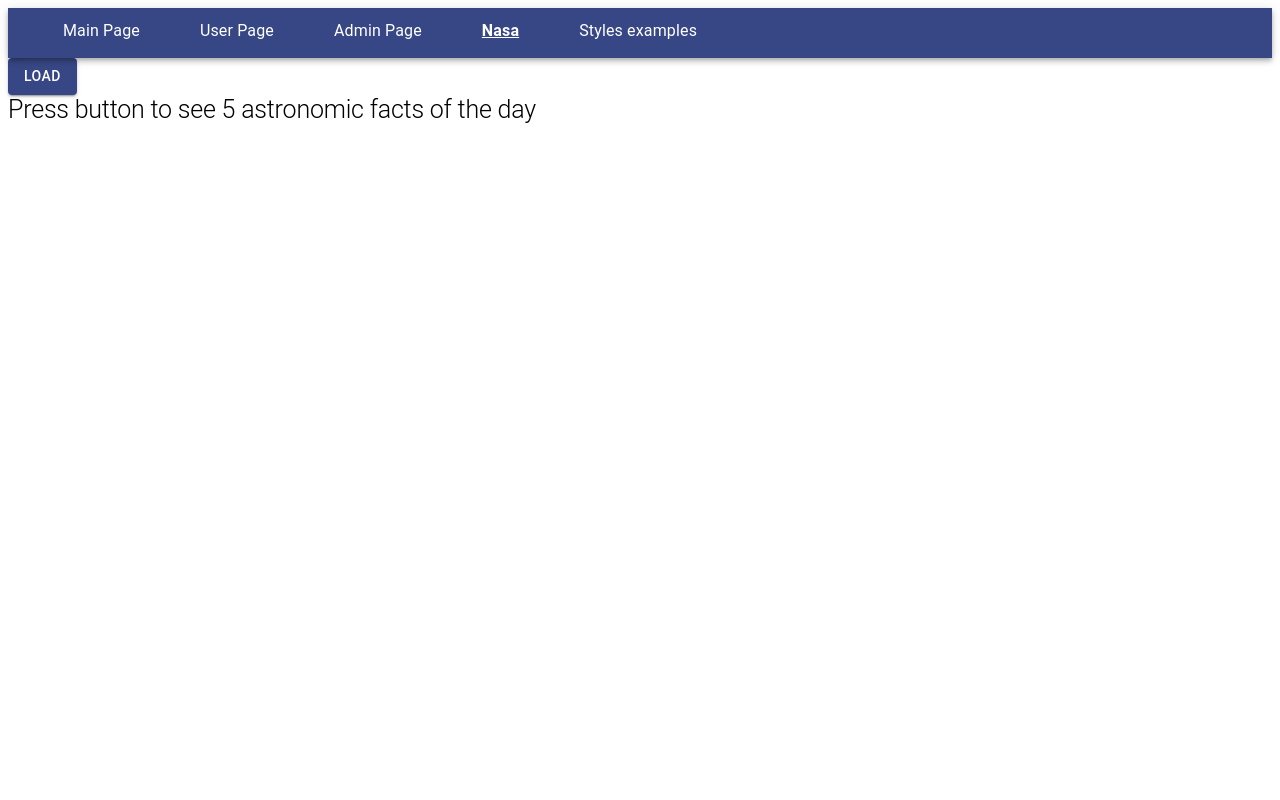
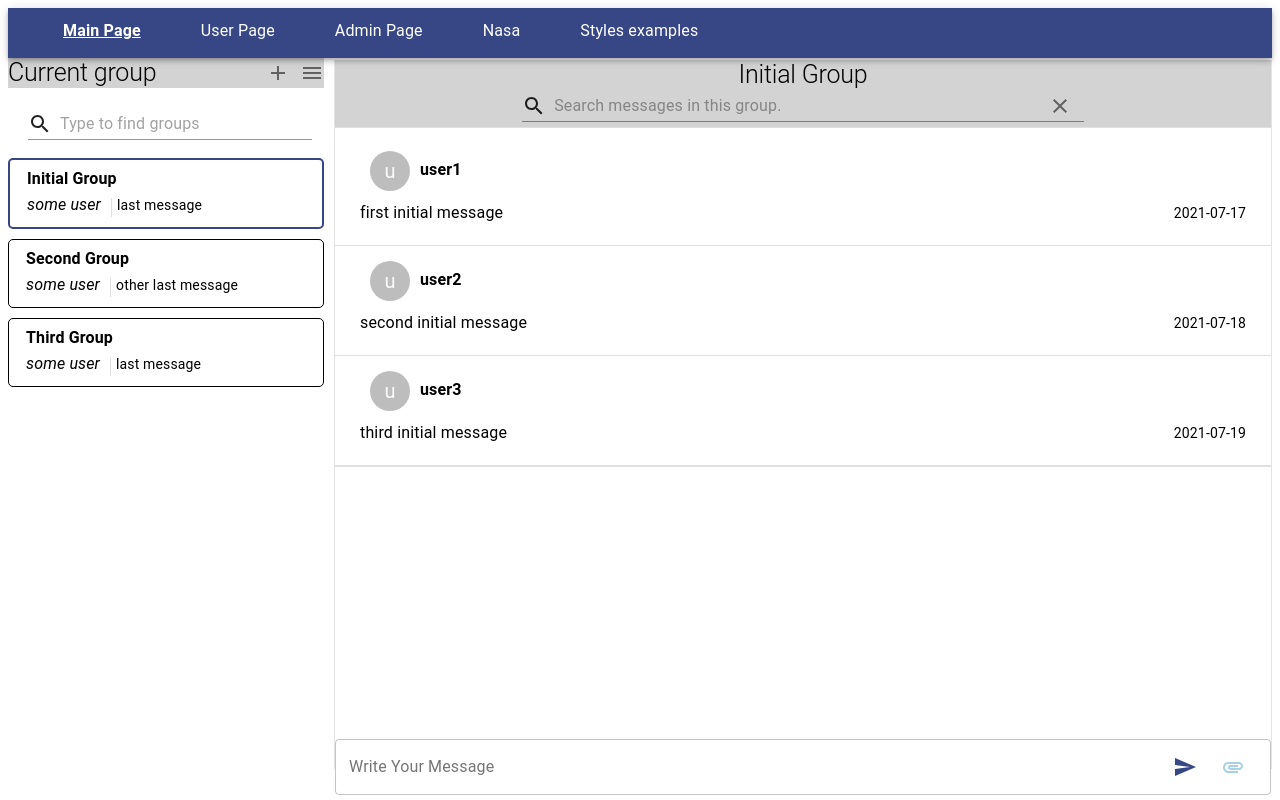
Before and after one commit to bhlynsky/messenger, a React (Create React App) app: page /#/main/1 in a window 1280 px wide. Before the commit this address led to /#/nasa. Built offline with nearby package versions, Linux system fonts and the light colour scheme.

Commit message:
message list resizing

```diff
--- a/src/pages/Main/components/Sidebar/components/Sidebar.js
+++ b/src/pages/Main/components/Sidebar/components/Sidebar.js
@@ -43,7 +43,7 @@
 
     const MenuButton = () => {
         return (
-            <Tooltip title={labels.SIDEBAR_OPEN_TOOLTIP}>
+            <Tooltip title={sidebarIsOpen ? labels.SIDEBAR_CLOSE : labels.SIDEBAR_OPEN}>
                 <IconButton
                     onClick={() => {
                         setSidebarOpen(!sidebarIsOpen);
--- a/src/pages/Main/services/main-constants.js
+++ b/src/pages/Main/services/main-constants.js
@@ -13,7 +13,8 @@
     MESSAGE_INPUT_PLACEHOLDER: 'Write Your Message',
     SEARCH_MESSAGES: 'Search messages in this group.',
     NO_MESSAGES: 'No messages in this group yet...',
-    SIDEBAR_OPEN_TOOLTIP: 'Open sidebar ',
+    SIDEBAR_OPEN: 'Open sidebar ',
+    SIDEBAR_CLOSE: ' Close sidebar',
 };
 
 const createGroupLabels = {
--- a/src/pages/Main/styles.js
+++ b/src/pages/Main/styles.js
@@ -15,10 +15,11 @@
         marginTop: '2px',
         minWidth: '400px',
         height: '100%',
-        width: '60%',
+        width: '100%',
         borderLeft: '1px #e3e3e3 solid',
         borderRight: '1px #e3e3e3 solid',
     },
+
     searchBar: {
         width: '100%',
         background: 'lightgray',
```
